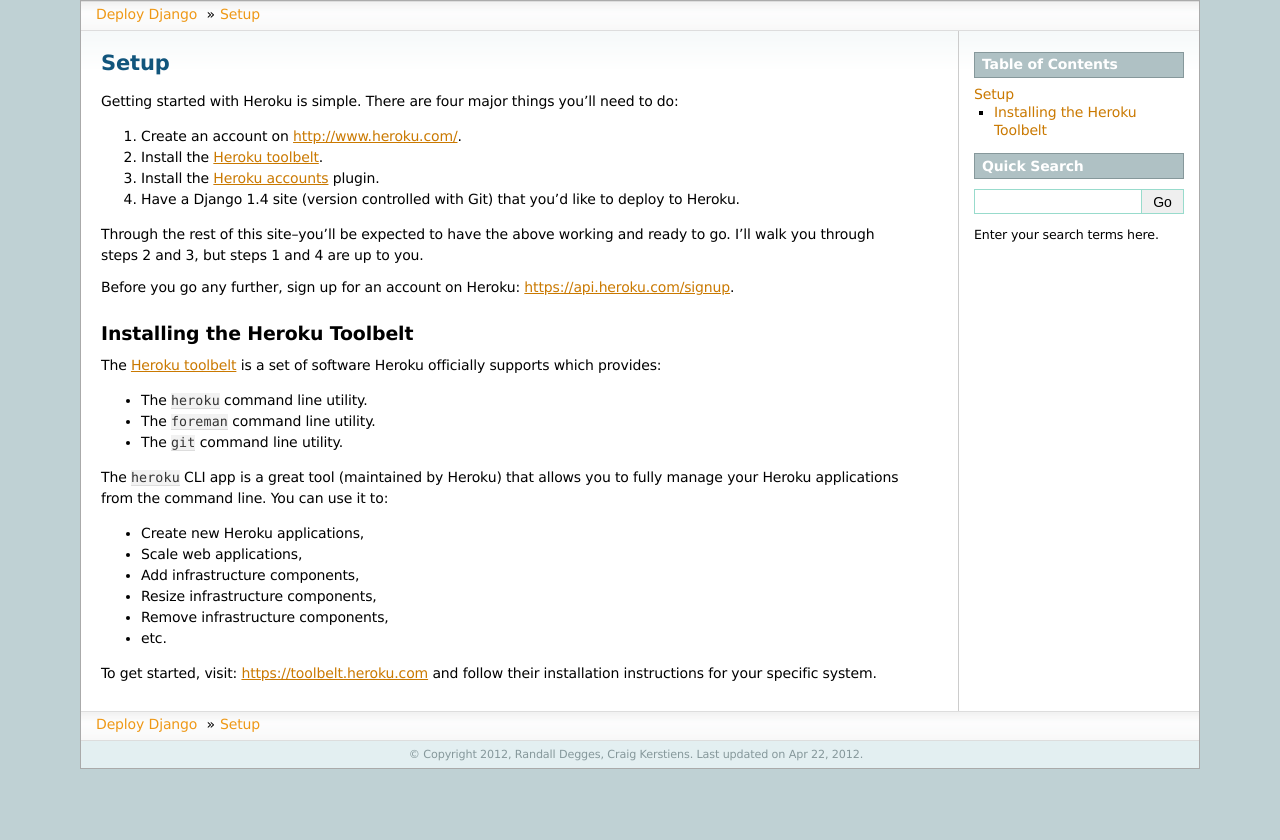
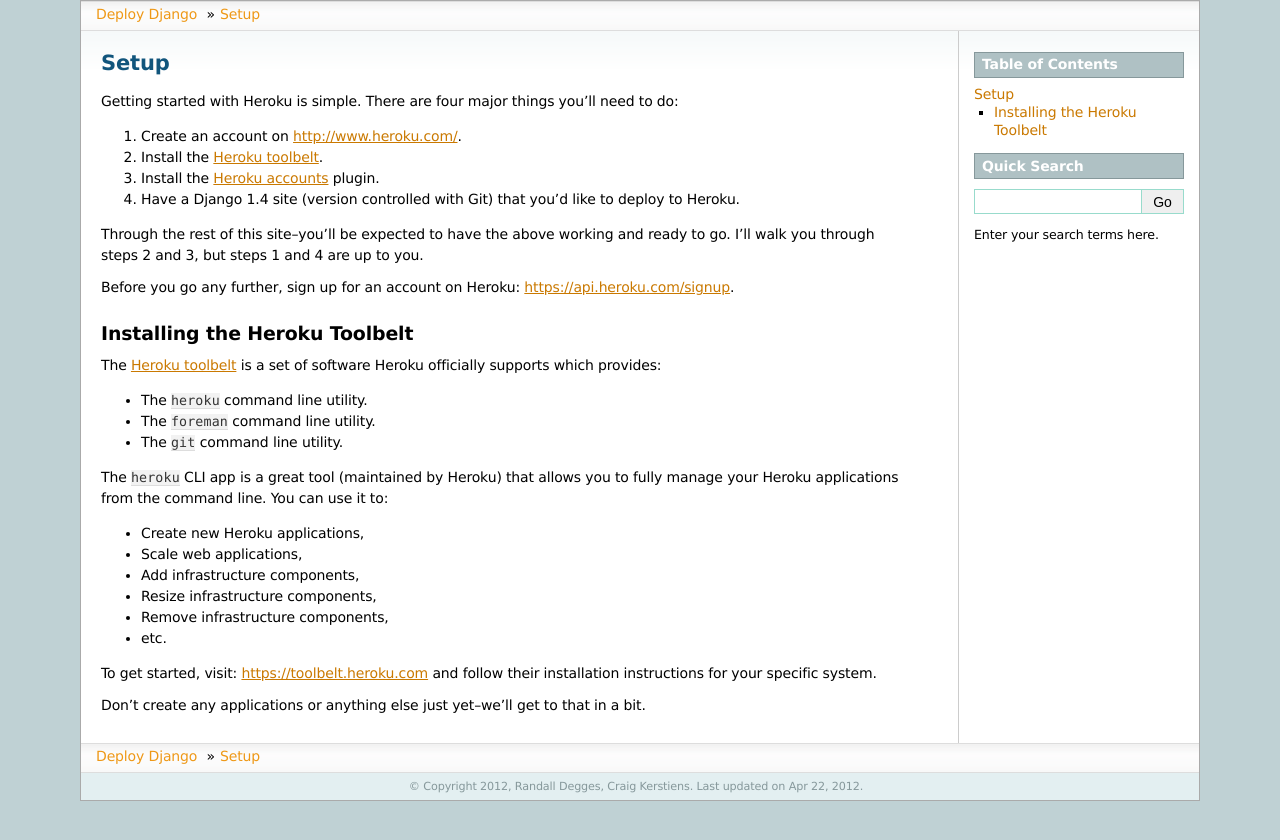
Before and after one commit to perryyo/deploydjango.com, a Sphinx documentation site: the page built from source/heroku/setup.rst, in a window 1280 px wide. Shown: the top 840 px of the page. Built offline with Sphinx 7.4.7, drawn with Linux system fonts in a browser that asks for light colours.

Commit message:
Adding a notice.

```diff
--- a/source/heroku/setup.rst
+++ b/source/heroku/setup.rst
@@ -42,3 +42,6 @@
 
 To get started, visit: https://toolbelt.heroku.com and follow their
 installation instructions for your specific system.
+
+Don't create any applications or anything else just yet--we'll get to that in a
+bit.
```
